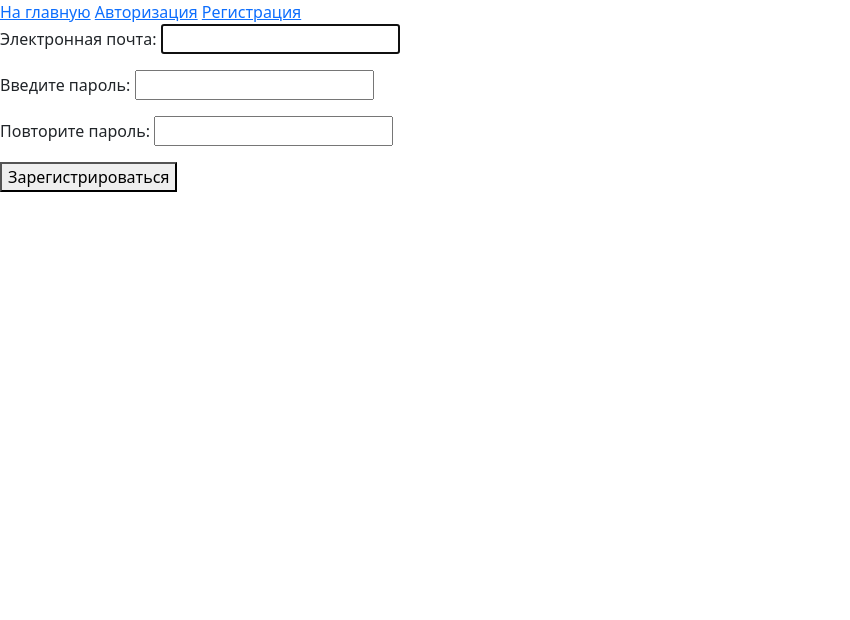
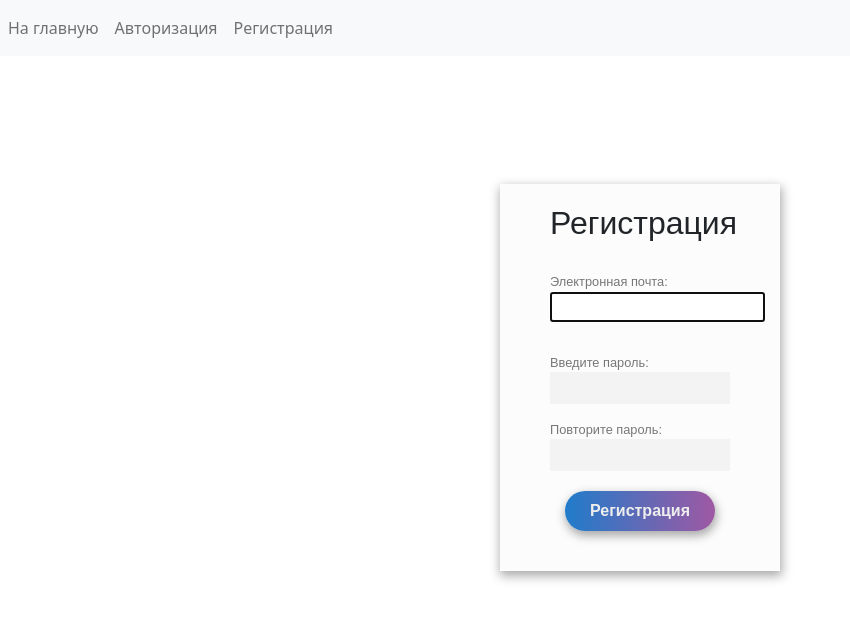
Before and after one commit to MaxZudilenkov/notes, a Django app: page /registration/ in a window 1280 px wide. Shown: the top 620 px of the page, without its empty margins (0-850 px from the left). Run offline with Django 4.2, Linux system fonts and the light colour scheme.

Commit message:
added css style

```diff
--- a/mainapp/forms.py
+++ b/mainapp/forms.py
@@ -1,6 +1,5 @@
 from django import forms
 from django.contrib.auth.forms import UserCreationForm, AuthenticationForm
-from django.contrib.auth.models import User
 
 from mainapp.models import NoteUser, Note
 
--- a/mainapp/models.py
+++ b/mainapp/models.py
@@ -15,5 +15,6 @@ class Note(models.Model):
 class NoteUser(AbstractUser):
     # Модель пользователя
     email = models.EmailField(max_length=255, unique=True)
+    username = None
     USERNAME_FIELD = 'email'
     REQUIRED_FIELDS = ['username']
--- a/mainapp/templates/mainapp/main.html
+++ b/mainapp/templates/mainapp/main.html
@@ -11,10 +11,11 @@
 {% block content %}
 
     {% if request.user.is_authenticated %}
-        <p>
+        <div class="counter">
             Количество выших заметок:
             {{ all_user_notes.count }}
-        </p>
+        </div>
+
 
     {% else %}
 
--- a/mainapp/templates/mainapp/registration.html
+++ b/mainapp/templates/mainapp/registration.html
@@ -12,14 +12,21 @@
 
     {% else %}
 
-        <form method="POST">
+       <form method="POST">
 
             {% csrf_token %}
 
-            {{ form.as_p }}
+            <div id="feedback-form" style="margin-top: 10%">
 
-            <button>Зарегистрироваться</button>
+                <h2 class="header">Регистрация</h2>
 
+                <div>
+
+                    {{ form.as_p }}
+                </div>
+
+                <button type="submit">Регистрация</button>
+            </div>
         </form>
 
     {% endif %}
--- a/mainapp/views.py
+++ b/mainapp/views.py
@@ -1,7 +1,6 @@
 from django.contrib.auth import logout, authenticate, login
 from django.contrib.auth.views import LoginView
-from django.shortcuts import render, redirect
-from django.contrib.auth.models import User
+from django.shortcuts import redirect
 from django.shortcuts import render
 from django.urls import reverse_lazy
 from django.views.generic import CreateView, ListView
@@ -22,7 +21,6 @@ class RegisterUserView(CreateView):
         user = authenticate(
             email=form.cleaned_data.get('email'),
             password=form.cleaned_data.get('password1'), )
-        print(user)
         login(self.request, user)
         return valid_form
 
--- a/notes/settings.py
+++ b/notes/settings.py
@@ -23,7 +23,7 @@ BASE_DIR = Path(__file__).resolve().parent.parent
 SECRET_KEY = 'django-insecure-(pekbiq@hwjan25r+1!e10t8pp+%ayht27ree@@r!*$*t)emgh'
 
 # SECURITY WARNING: don't run with debug turned on in production!
-DEBUG = int(os.environ.get("DEBUG", default=0))
+DEBUG = True
 ALLOWED_HOSTS = ['0.0.0.0', 'localhost', '127.0.0.1']
 
 # Application definition
--- a/static/css/style.css
+++ b/static/css/style.css
@@ -1,10 +1,91 @@
 .main {
-    background: red;
-    font-size: 40px;
+
+    font-size: 50px;
+    color: blue;
     position: relative;
     text-align: center;
     width: 80vw;
     height: 6vw;
-    top: 20%;
-    left: 10%;
+    top: 40%;
+    left:10%
 }
+
+.counter {
+
+    font-size: 40px;
+    color: green;
+    position: relative;
+    text-align: center;
+    width: 80vw;
+    height: 6vw;
+    top: 40%;
+    left:10%
+}
+
+#feedback-form {
+  width: 280px;
+  margin: 0 auto;
+  background-color: #fcfcfc;
+  padding: 20px 50px 40px;
+  box-shadow: 1px 4px 10px 1px #aaa;
+  font-family: sans-serif;
+}
+
+#feedback-form * {
+    box-sizing: border-box;
+}
+
+#feedback-form h2{
+  text-align: center;
+  margin-bottom: 30px;
+}
+
+#feedback-form input {
+  margin-bottom: 15px;
+}
+
+#feedback-form input[type=text] {
+  display: block;
+  height: 32px;
+  padding: 6px 16px;
+  width: 100%;
+  border: none;
+  background-color: #f3f3f3;
+}
+
+#feedback-form label {
+  color: #777;
+  font-size: 0.8em;
+}
+
+#feedback-form input[type=checkbox] {
+  float: left;
+}
+
+#feedback-form input:not(:checked) + #feedback-phone {
+  height: 0;
+  padding-top: 0;
+  padding-bottom: 0;
+}
+
+#feedback-form #feedback-phone {
+  transition: .3s;
+}
+
+#feedback-form button[type=submit] {
+  display: block;
+  margin: 20px auto 0;
+  width: 150px;
+  height: 40px;
+  border-radius: 25px;
+  border: none;
+  color: #eee;
+  font-weight: 700;
+  box-shadow: 1px 4px 10px 1px #aaa;
+
+  background: #207cca; /* Old browsers */
+  background: -moz-linear-gradient(left, #207cca 0%, #9f58a3 100%); /* FF3.6-15 */
+  background: -webkit-linear-gradient(left, #207cca 0%,#9f58a3 100%); /* Chrome10-25,Safari5.1-6 */
+  background: linear-gradient(to right, #207cca 0%,#9f58a3 100%); /* W3C, IE10+, FF16+, Chrome26+, Opera12+, Safari7+ */
+  filter: progid:DXImageTransform.Microsoft.gradient( startColorstr='#207cca', endColorstr='#9f58a3',GradientType=1 ); /* IE6-9 */
+}
--- a/templates/include/_navbar.html
+++ b/templates/include/_navbar.html
@@ -1,15 +1,52 @@
 {% if user.is_authenticated %}
 
-    <a href="{% url 'main' %}">На главную</a>
-    <a href="{% url 'add_note' %}">Добавить заметку</a>
-    <a href="{% url 'notes_list' %}">Список заметок</a>
-    <a href="{% url 'logout' %}">Выйти</a>
+
+    <nav class="navbar navbar-expand-lg navbar-light bg-light">
+
+        <button class="navbar-toggler" type="button" data-toggle="collapse" data-target="#navbarNav"
+                aria-controls="navbarNav" aria-expanded="false" aria-label="Toggle navigation">
+            <span class="navbar-toggler-icon"></span>
+        </button>
+        <div class="collapse navbar-collapse" id="navbarNav">
+            <ul class="navbar-nav">
+                <li class="nav-item active">
+                    <a class="nav-link" href="{% url 'main' %}">На главную <span class="sr-only"></span></a>
+                </li>
+                <li class="nav-item">
+                    <a class="nav-link" href="{% url 'add_note' %}">Добавить заметку</a>
+                </li>
+                <li class="nav-item">
+                    <a class="nav-link" href="{% url 'notes_list' %}">Список заметок</a>
+                </li>
+                <li class="nav-item">
+                    <a class="nav-link" href="{% url 'logout' %}">Выйти</a>
+                </li>
+            </ul>
+        </div>
+    </nav>
 
 
 {% else %}
 
-    <a href="{% url 'main' %}">На главную</a>
-    <a href="{% url 'login' %}">Авторизация</a>
-    <a href="{% url 'registration' %}">Регистрация</a>
+    <nav class="navbar navbar-expand-lg navbar-light bg-light">
+
+        <button class="navbar-toggler" type="button" data-toggle="collapse" data-target="#navbarNav"
+                aria-controls="navbarNav" aria-expanded="false" aria-label="Toggle navigation">
+            <span class="navbar-toggler-icon"></span>
+        </button>
+        <div class="collapse navbar-collapse" id="navbarNav">
+            <ul class="navbar-nav">
+                <li class="nav-item active">
+                    <a class="nav-link" href="{% url 'main' %}">На главную <span class="sr-only"></span></a>
+                </li>
+                <li class="nav-item">
+                    <a class="nav-link" href="{% url 'login' %}">Авторизация</a>
+                </li>
+                <li class="nav-item">
+                    <a class="nav-link" href="{% url 'registration' %}">Регистрация</a>
+                </li>
+            </ul>
+        </div>
+    </nav>
 
 {% endif %}
```
Also changed, not shown: mainapp/templates/mainapp/login.html (+15 -7 lines), mainapp/templates/mainapp/notes_list.html (+9 -5 lines).
